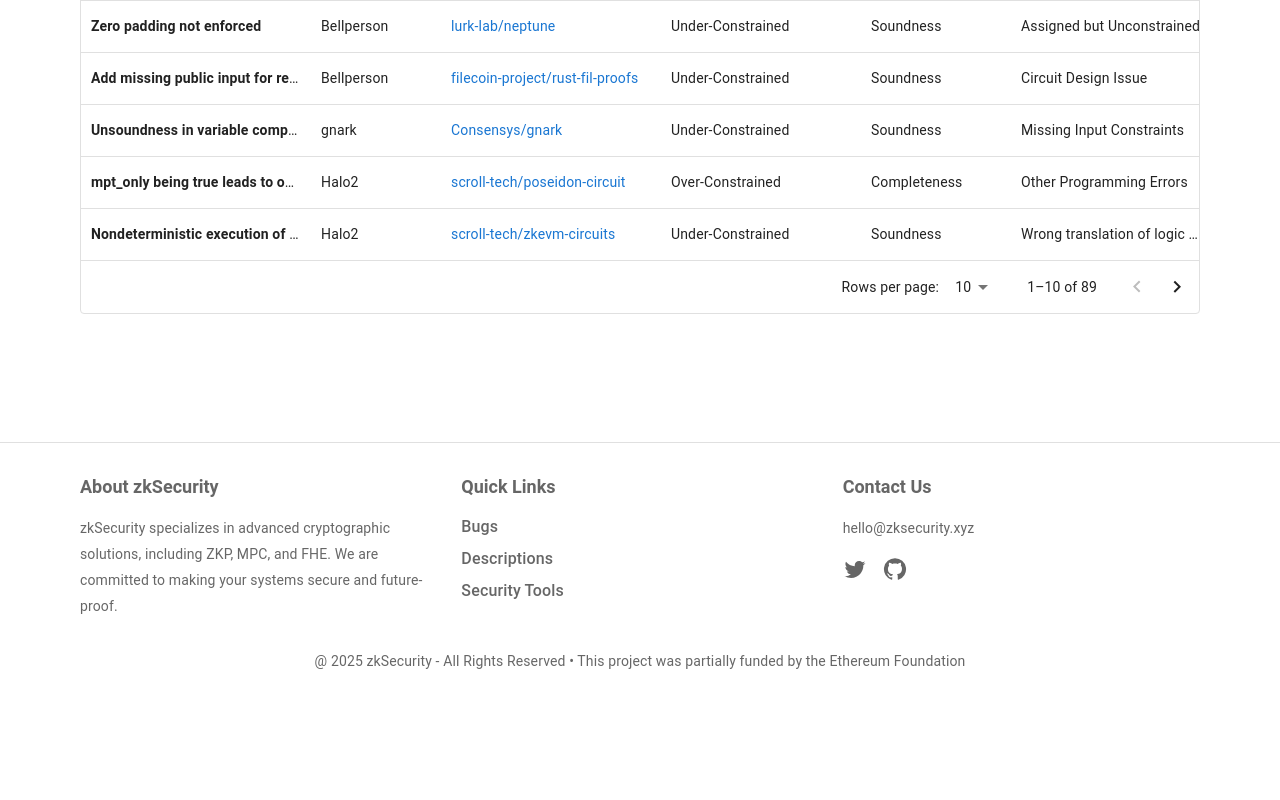
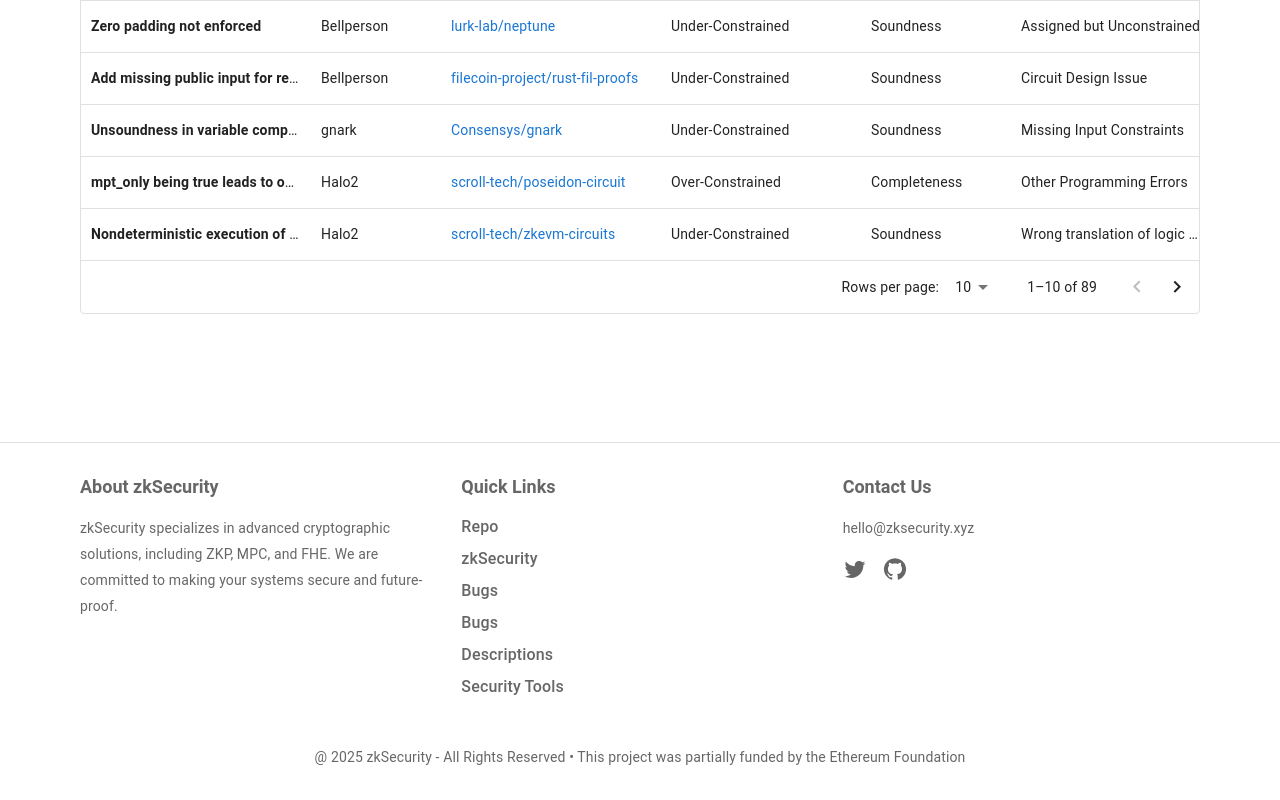
Before and after one commit to zksecurity/zkbugs-website, a React (Vite) app: page / in a window 1280 px wide. Shown: the part 1248-2048 px from the top of the page. Before the commit the page ends 1952 px from the top, so only its background shows below. Built offline with nearby package versions, Linux system fonts and the light colour scheme.

Commit message:
Update footer

```diff
--- a/src/components/footer/Footer.jsx
+++ b/src/components/footer/Footer.jsx
@@ -95,6 +95,25 @@
             </Typography>
             <ul>
               <li>
+                <a
+                  href="https://github.com/zksecurity/zkbugs"
+                  className="hover:text-white"
+                >
+                Repo
+              </a>
+              </li>
+              <li>
+                <a
+                  href="https://www.zksecurity.xyz/"
+                  className="hover:text-white"
+                >
+               zkSecurity
+              </a>
+              </li>
+              <li>
+                <NavLink to={paths.home}>Bugs</NavLink>
+              </li>
+              <li>
                 <NavLink to={paths.home}>Bugs</NavLink>
               </li>
               <li>
```
